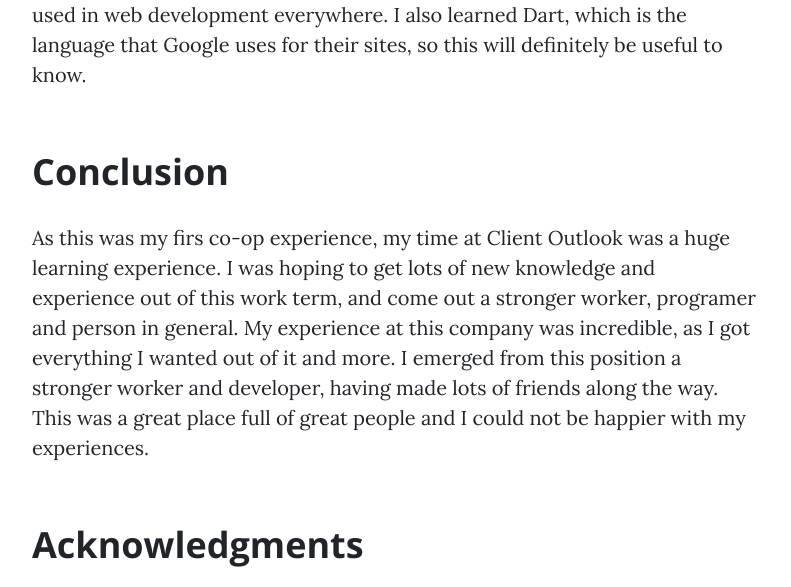
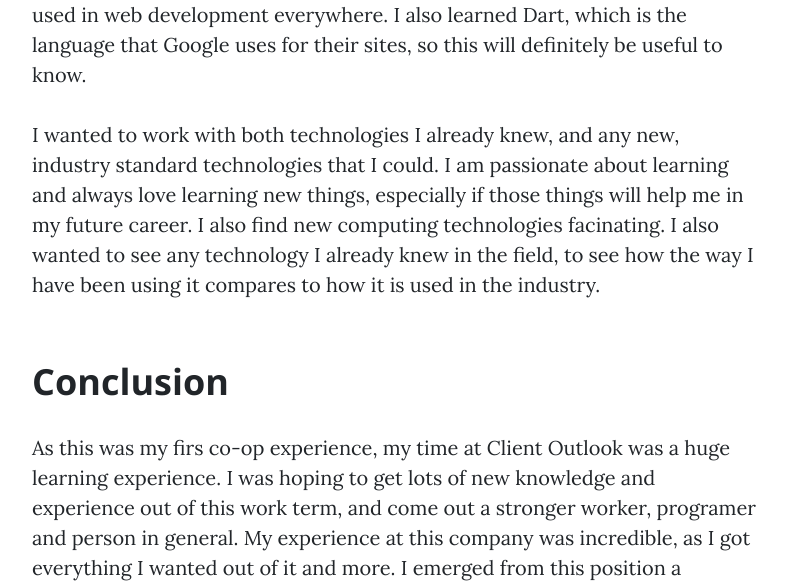
Before and after one commit to NoahBraam/NoahBraam.github.io, a website: page clientoutlook.html in a window 1280 px wide. Shown: the part 3988-4575 px from the top of the page, without its empty margins (243-1034 px from the left). Drawn offline with nearby package versions, Linux system fonts and the light colour scheme.

Commit message:
finishing goals section

```diff
--- a/clientoutlook.html
+++ b/clientoutlook.html
@@ -103,6 +103,8 @@
 
             <p>I wanted to learn new programming languages, and also wanted to learn what technologies were used throughout the high-tech industry. Learning some JavaScript will definitely aid me in future co-op, as it is the standart language used in web development everywhere. I also learned Dart, which is the language that Google uses for their sites, so this will definitely be useful to know.</p>
 
+            <p>I wanted to work with both technologies I already knew, and any new, industry standard technologies that I could. I am passionate about learning and always love learning new things, especially if those things will help me in my future career. I also find new computing technologies facinating. I also wanted to see any technology I already knew in the field, to see how the way I have been using it compares to how it is used in the industry.</p>
+
             <h2 class="section-heading">Conclusion</h2>
             <p>As this was my firs co-op experience, my time at Client Outlook was a huge learning experience. I was hoping to get lots of new knowledge and experience out of this work term, and come out a stronger worker, programer and person in general. My experience at this company was incredible, as I got everything I wanted out of it and more. I emerged from this position a stronger worker and developer, having made lots of friends along the way. This was a great place full of great people and I could not be happier with my experiences.</p>
 
```
